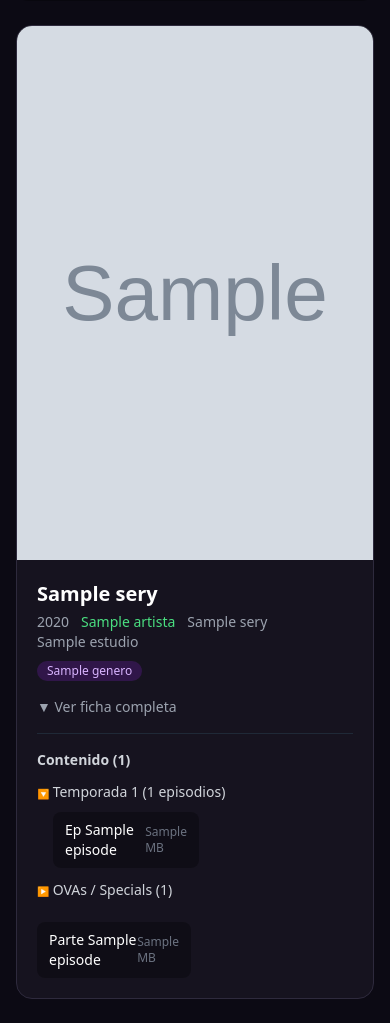
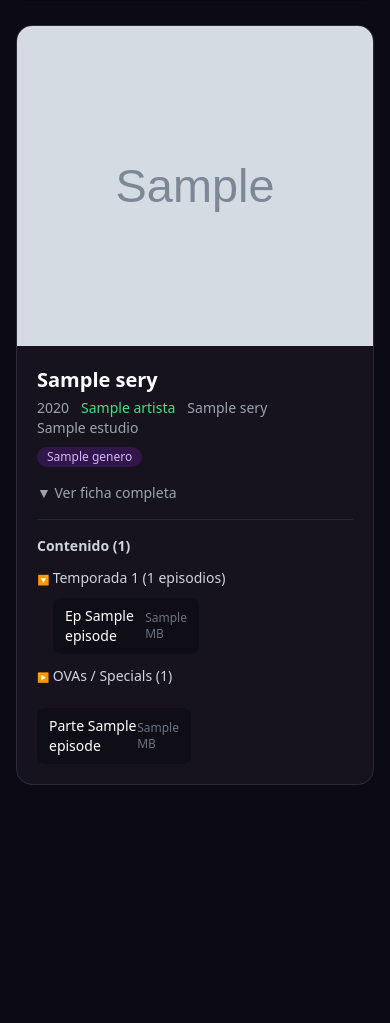
Before and after one commit to Datatrax/media-indexer, a FastAPI app: template templates/index.html in a window 390 px wide. Shown: the part 603-1626 px from the top of the page. After the commit the page ends 1388 px from the top, so only its background shows below. Run offline with FastAPI, Linux system fonts and the light colour scheme; the template is opened without the code that fills it: most values are stand-ins (such as "Sample title", 1, 10 or a date in 2020); grey boxes marked "Sample" are stand-in pictures; parts of the project's set-up code (start-up, migrations or seed data) failed here and were passed over; some libraries are stand-ins or nearby versions.

Commit message:
Update index.html

```diff
--- a/templates/index.html
+++ b/templates/index.html
@@ -97,12 +97,27 @@
         }
 
 
-        /* Mejor proporción de portadas */
+        /* Portadas con mejor formato */
+        .poster-container {
+            width: 100%;
+            max-width: 180px;
+            background: #000;
+            overflow: hidden;
+        }
         .poster {
-            aspect-ratio: 2 / 3;
+            width: 100%;
+            height: 270px;
             object-fit: cover;
-            width: 100%;
-            height: 100%;
+            object-position: center top;
+            display: block;
+        }
+        @media (max-width: 768px) {
+            .poster-container {
+                max-width: 100%;
+            }
+            .poster {
+                height: 320px;
+            }
         }
     </style>
 </head>
@@ -253,8 +268,8 @@
         {% for series in items %}
         <div class="card rounded-2xl overflow-hidden">
             <div class="flex flex-col md:flex-row">
-                <!-- Poster con mejor proporción -->
-                <div class="md:w-44 lg:w-48 flex-shrink-0 bg-black cursor-pointer overflow-hidden"
+                <!-- Poster -->
+                <div class="poster-container flex-shrink-0 cursor-pointer"
                      {% if series.thumbnail %}onclick="openLightbox(event, '{{ series.thumbnail }}')"{% endif %}>
                     {% if series.thumbnail %}
                     <img src="{{ series.thumbnail }}" class="poster" alt="">
```
